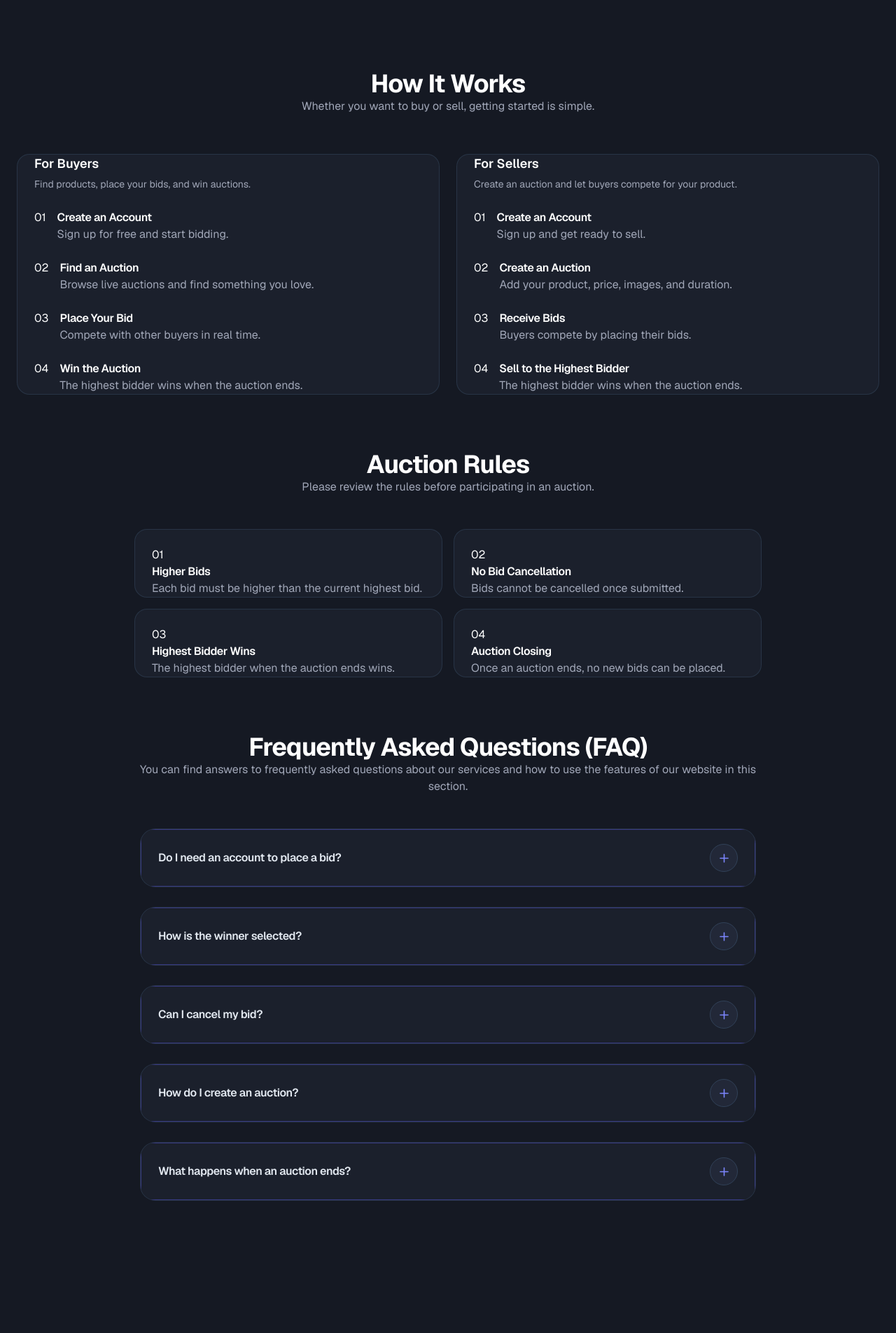
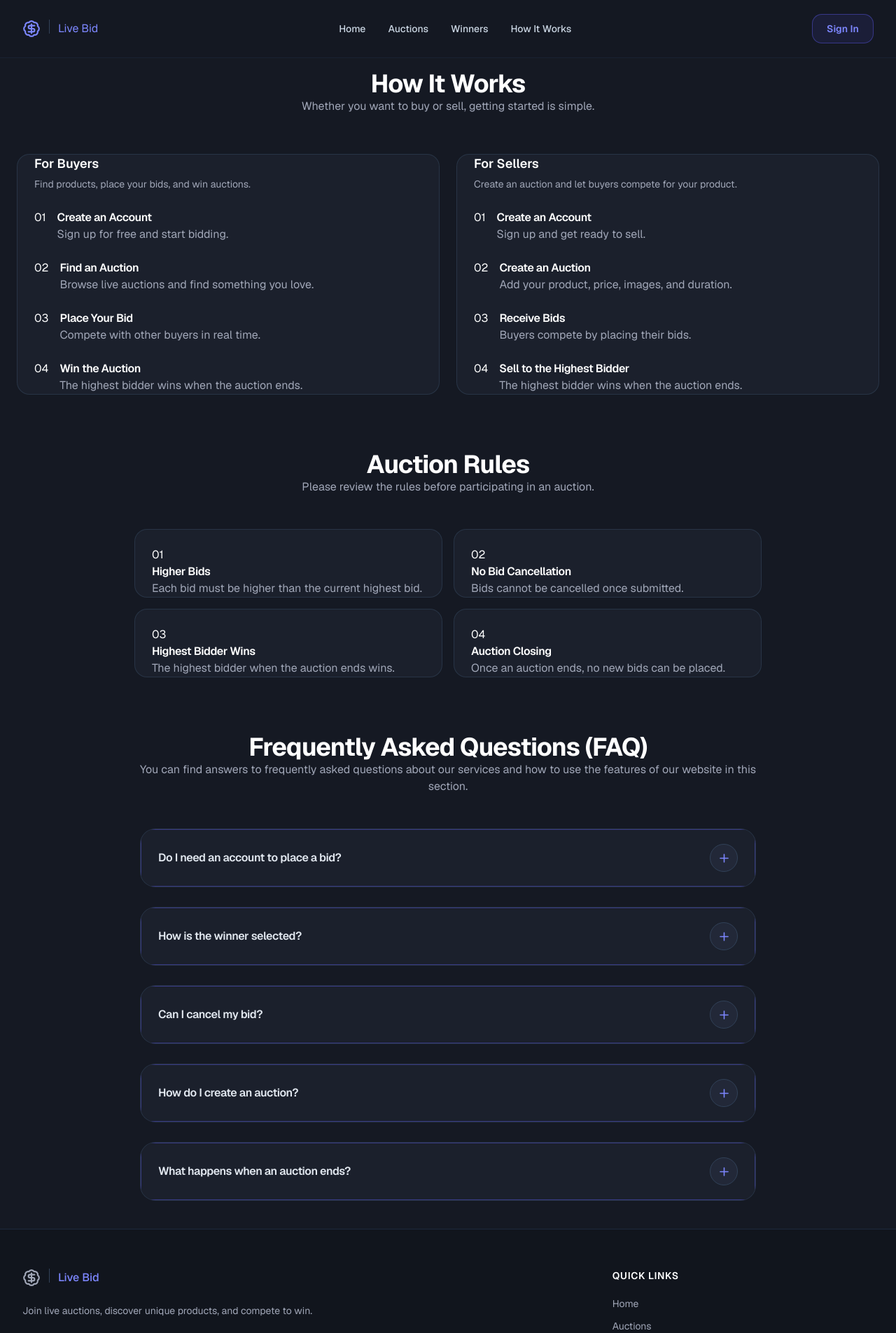
Before and after one commit to homow/live-bid, a Next.js app in the folder clients/web/: page /How-to-Work in a window 1280 px wide. Shown: the top 1905 px of the page at 70% size. Before the commit the page ends 1724 px from the top, so only its background shows below. Built offline with nearby package versions, Linux system fonts and the light colour scheme.

Commit message:
creat layout for pages public

```diff
--- /dev/null
+++ b/clients/web/src/app/(pages)/layout.tsx
@@ -0,0 +1,18 @@
+import Footer from "@/Components/layout/Footer/Footer";
+import Header from "@/Components/layout/Header/Header";
+
+export default function PagesLayout({
+  children,
+}: Readonly<{
+  children: React.ReactNode;
+}>) {
+  return (
+    <>
+      <Header />
+
+      <main>{children}</main>
+
+      <Footer />
+    </>
+  );
+}
```
